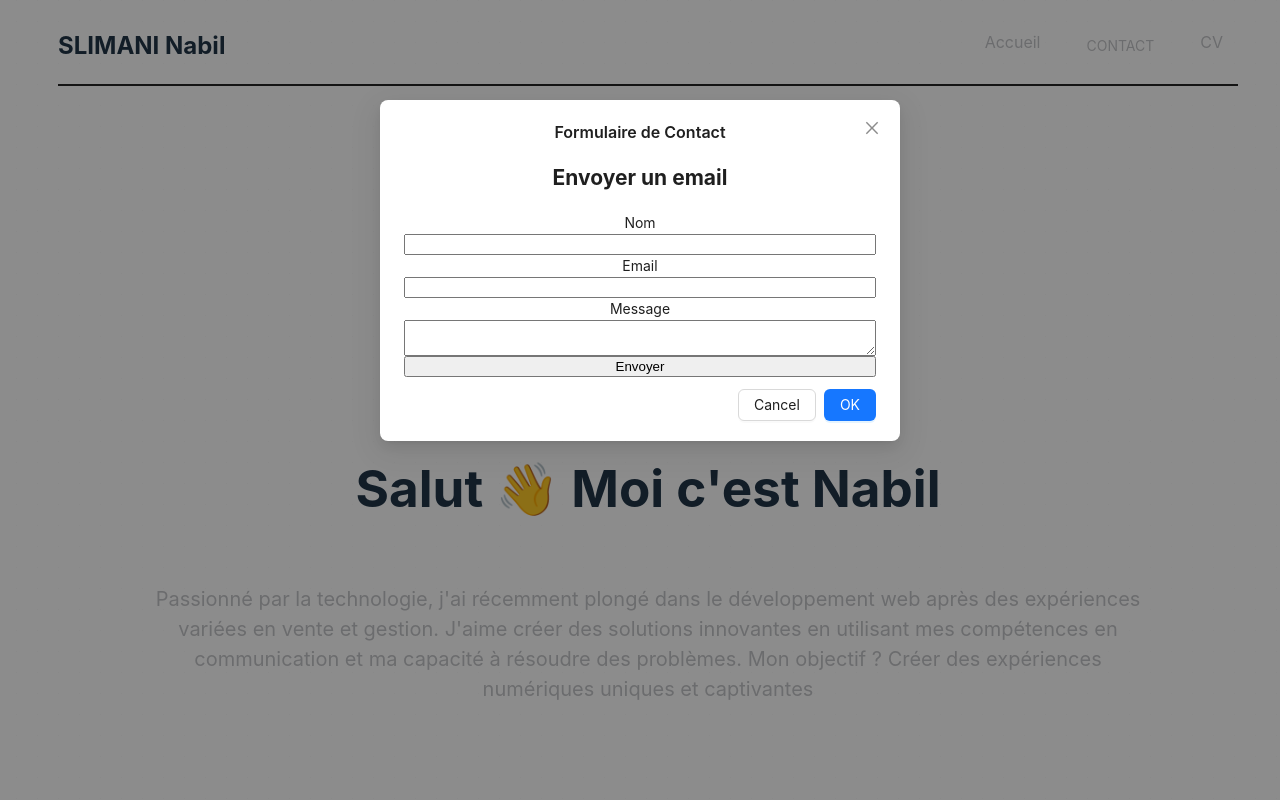
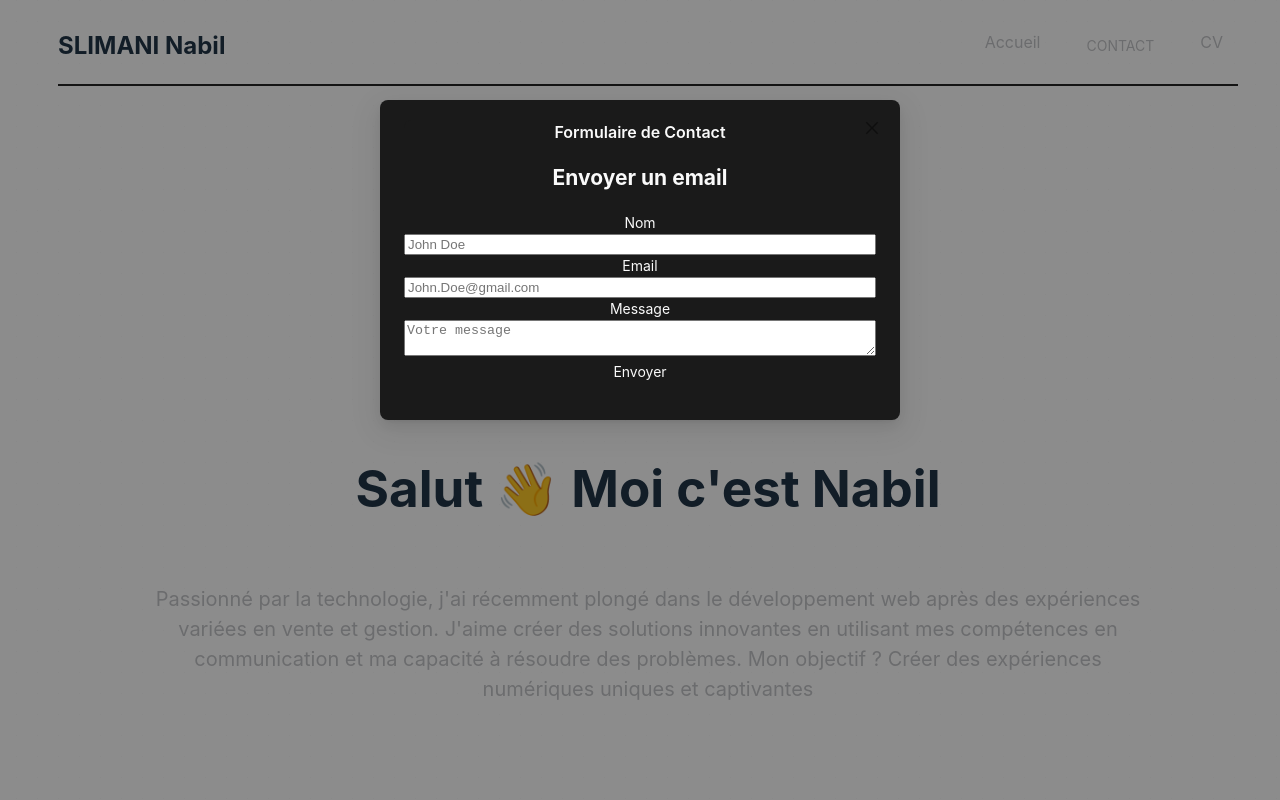
Before and after one commit to NabilSli/My-Portfolio, a React (Vite) app in the folder my-portfolio/: page / in a window 1280 px wide. Both pictures are taken after a click on the button "CONTACT". Shown: the top 800 px of the page. Built offline with nearby package versions, Linux system fonts and the light colour scheme.

Commit message:
feat (contactModal.jsx): create modal with ant design library and stylise it

```diff
--- a/my-portfolio/package.json
+++ b/my-portfolio/package.json
@@ -10,6 +10,7 @@
     "preview": "vite preview"
   },
   "dependencies": {
+    "@ant-design/colors": "^7.0.0",
     "@emailjs/browser": "^3.11.0",
     "antd": "^5.12.2",
     "live-server": "^1.1.0",
--- a/my-portfolio/src/App.jsx
+++ b/my-portfolio/src/App.jsx
@@ -1,10 +1,26 @@
 import { BrowserRouter as Router, Route, Routes } from "react-router-dom";
+import { ConfigProvider } from "antd";
+
 import Layout from "./components/layout.jsx";
-
 import { home, projects, error, cv } from "./routes.jsx";
 
 function App() {
   return (
+    <ConfigProvider
+      theme={{
+        token: {
+          colorPrimary: "#fafafa",
+          colorText: "#fafafa",
+        },
+        components: {
+          Modal: {
+            contentBg: "#1a1a1a",
+            footerBg: "#1a1a1a",
+            headerBg: "#1a1a1a",
+          },
+        },
+      }}
+    >
       <Router>
         <Layout>
           <Routes>
@@ -15,6 +31,7 @@ function App() {
           </Routes>
         </Layout>
       </Router>
+    </ConfigProvider>
   );
 }
 
--- a/my-portfolio/src/components/contacModal.jsx
+++ b/my-portfolio/src/components/contacModal.jsx
@@ -55,7 +55,7 @@ const ContactModal = () => {
   return (
     <div>
       <li className="modalButton">
-        <Button className="contactButton" type="text" onClick={showModal}>
+        <Button className="contactButton" type="texte" onClick={showModal}>
           CONTACT
         </Button>
       </li>
@@ -65,6 +65,12 @@ const ContactModal = () => {
           open={isModalOpen}
           onOk={handleOk}
           onCancel={handleCancel}
+          styles={{
+            header: { "background-color": "#1a1a1a" },
+            body: { "background-color": "#1a1a1a" },
+            footer: { "background-color": "#1a1a1a" },
+          }}
+          footer={[null]}
         >
           <div className="modalContent">
             <h2>Envoyer un email</h2>
@@ -75,6 +81,7 @@ const ContactModal = () => {
                 value={name}
                 onChange={(e) => setName(e.target.value)}
                 required
+                placeholder="John Doe"
               />
               <label>Email</label>
               <input
@@ -82,14 +89,18 @@ const ContactModal = () => {
                 value={email}
                 onChange={(e) => setEmail(e.target.value)}
                 required
+                placeholder="John.Doe@gmail.com"
               />
               <label>Message</label>
               <textarea
                 value={message}
                 onChange={(e) => setMessage(e.target.value)}
                 required
+                placeholder="Votre message"
               />
-              <button type="submit">Envoyer</button>
+              <Button key="submit" type="text">
+                Envoyer
+              </Button>
             </form>
           </div>
         </Modal>
--- a/my-portfolio/src/components/gallery.jsx
+++ b/my-portfolio/src/components/gallery.jsx
@@ -1,3 +1,4 @@
+// eslint-disable-next-line no-unused-vars
 import React from "react";
 
 import { Card } from "./cards";
```
Also changed, not shown: 1 other file (tests, documents, lock files or other folders). Lines whose indentation alone changed are shown as unchanged.
